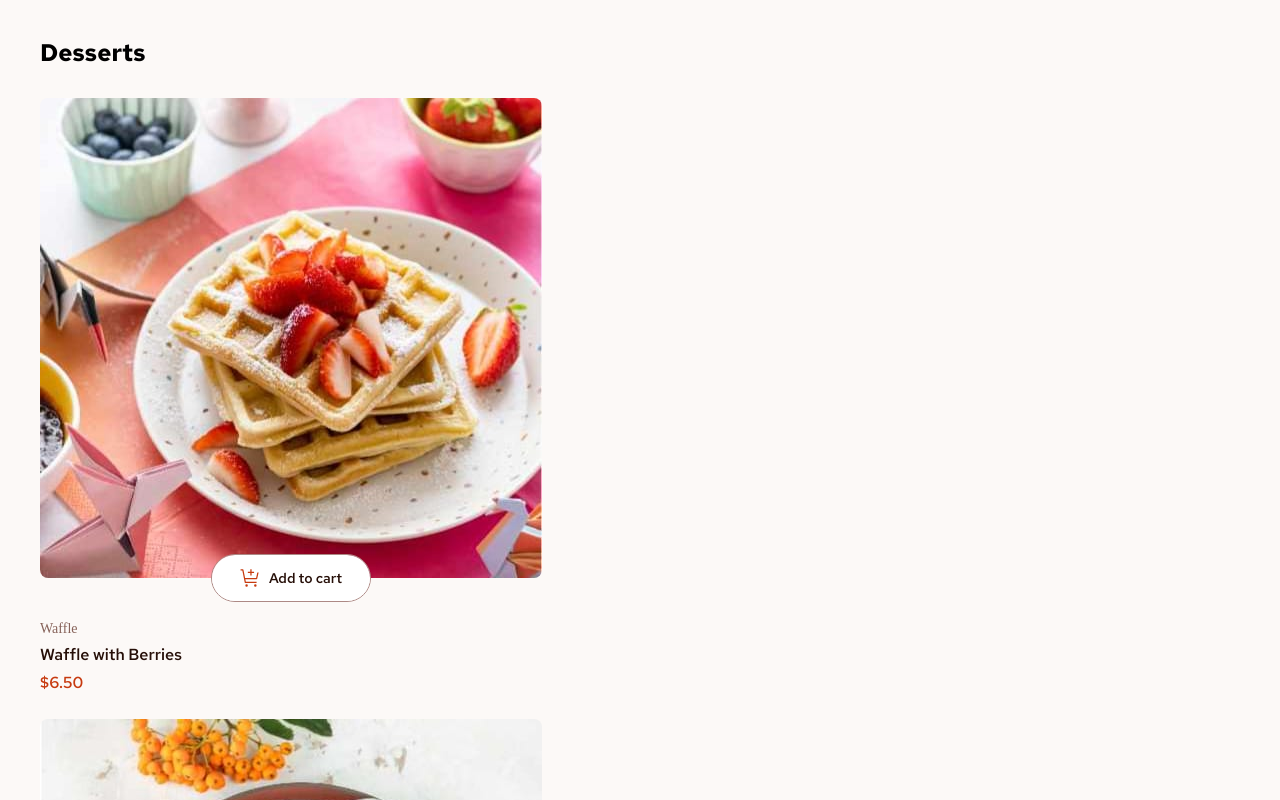
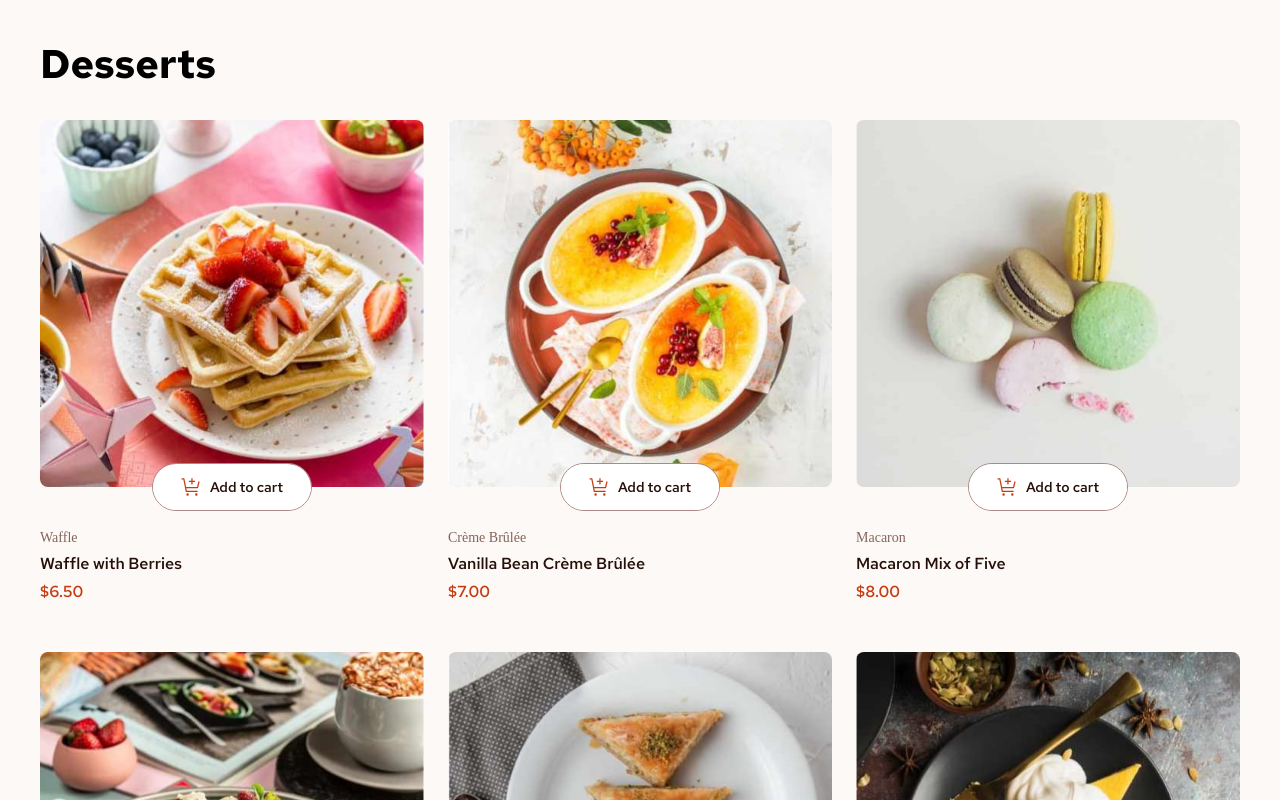
Before and after one commit to raygdev/product-list-with-cart-main, a React (Vite) app: page / in a window 1280 px wide. Shown: the top 800 px of the page. Built offline with nearby package versions, Linux system fonts and the light colour scheme; a web font is replaced by a local one.

Commit message:
Add key to remove error and style heading

```diff
--- a/src/components/desserts-section/desserts-section.jsx
+++ b/src/components/desserts-section/desserts-section.jsx
@@ -14,11 +14,11 @@ const DessertsSection = () => {
   }
   return (
     <section aria-labelledby="dessert-section">
-        <h1 id="dessert-section">Desserts</h1>
-        <ul role='list'>
-        {desserts?.map(dessert => {
+        <h1 id="dessert-section" className="text-1-bold">Desserts</h1>
+        <ul role='list' className="list">
+        {desserts?.map((dessert, index) => {
           return (
-            <Card image={dessert.image} dessert={dessert} />
+            <Card key={index} image={dessert.image} dessert={dessert} index={index} />
           )
         })}
       </ul>
```
